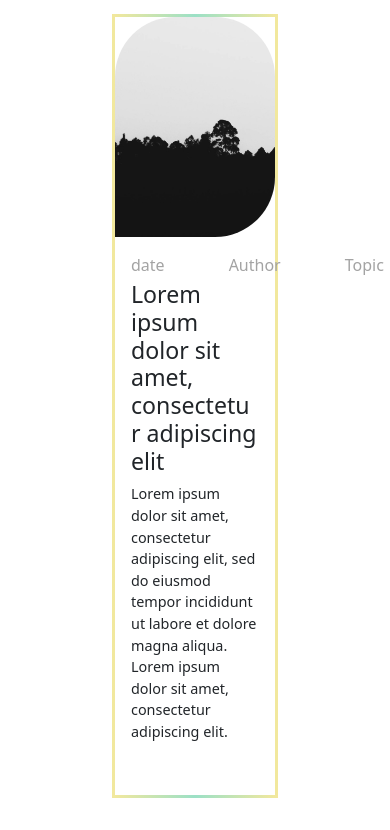
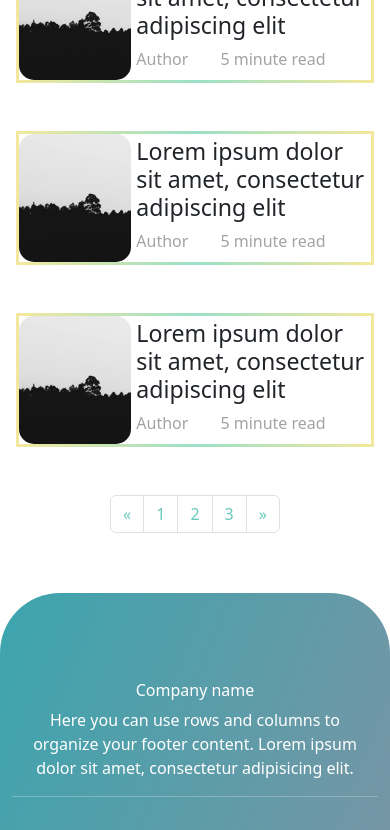
Before and after one commit to codeblue96/IBDA, an Angular app in the folder App/: page /blogs in a window 390 px wide. Shown: the part 800-1630 px from the top of the page. Built offline with nearby package versions, Linux system fonts and the light colour scheme.

Commit message:
blog working fine

```diff
--- a/App/src/app/blog/blog.component.css
+++ b/App/src/app/blog/blog.component.css
@@ -96,6 +96,9 @@ body {
   background-color: #00FEDE;
   transition: all .5s ease;
 }
+.blog-time{
+  display: none;
+}
 
 /* When the search element has the 'open' class */
 /* .search.open {
@@ -143,3 +146,32 @@ body {
   position: relative;
   margin-left: 5px;
   transition: all} */
+
+.page-link {
+  color: #69caba;
+}
+
+@media (max-width: 425px) {
+  .cards-section {
+    padding: 0 1rem;
+  }
+
+  .img-fluid {
+    height: 8rem !important;
+    width: 7rem !important;
+    border-radius: 15px;
+  }
+
+  .blog-text, .blog-date, .blog-topic, .vertical-line {
+    display: none;
+  }
+
+  .card-body {
+    padding: 0;
+    display: flex;
+    flex-direction: column-reverse;
+  }
+  .blog-time{
+    display: block;
+  }
+}
--- a/App/src/app/blog/blog.component.html
+++ b/App/src/app/blog/blog.component.html
@@ -29,7 +29,33 @@
               eiusmod tempor incididunt ut labore et dolore magna aliqua.Lorem ipsum dolor sit amet, consectetur
               adipiscing elit, sed do
               eiusmod tempor incididunt ut labore et dolore magna aliqua.</div>
-            <button>Read More</button>
+            <button routerLink="/blog-reading" >Read More</button>
+          </div>
+        </div>
+      </div>
+      <div class="carousel-item">
+        <div class="row">
+          <div class="col-5">
+            <div class="bg-img">
+              <img class="img-fluid" src="/assets/imgs/blog-hero.jpg" alt="">
+            </div>
+          </div>
+          <div class="col-7 p-4">
+            <div class="blog-info">
+              <div class="blog-date">date</div>
+              <div class="vertical-line"></div>
+              <div class="author-name">Author</div>
+              <div class="vertical-line"></div>
+              <div class="blog-topic">Topic</div>
+            </div>
+            <h3 class="blog-heading text-white mt-3">Lorem ipsum dolor sit amet, consectetur adipiscing elit,</h3>
+            <div class="blog-text text-white mt-5">Lorem ipsum dolor sit amet, consectetur adipiscing elit, sed do
+              eiusmod tempor incididunt ut labore et dolore magna aliqua.Lorem ipsum dolor sit amet, consectetur
+              adipiscing elit, sed do
+              eiusmod tempor incididunt ut labore et dolore magna aliqua.Lorem ipsum dolor sit amet, consectetur
+              adipiscing elit, sed do
+              eiusmod tempor incididunt ut labore et dolore magna aliqua.</div>
+            <button routerLink="/blog-reading" >Read More</button>
           </div>
         </div>
       </div>
@@ -56,34 +82,7 @@
               eiusmod tempor incididunt ut labore et dolore magna aliqua.Lorem ipsum dolor sit amet, consectetur
               adipiscing elit, sed do
               eiusmod tempor incididunt ut labore et dolore magna aliqua.</div>
-            <button>Read More</button>
-          </div>
-        </div>
-      </div>
-
-      <div class="carousel-item">
-        <div class="row">
-          <div class="col-5">
-            <div class="bg-img">
-              <img class="img-fluid" src="/assets/imgs/blog-hero.jpg" alt="">
-            </div>
-          </div>
-          <div class="col-7 p-4">
-            <div class="blog-info">
-              <div class="blog-date">date</div>
-              <div class="vertical-line"></div>
-              <div class="author-name">Author</div>
-              <div class="vertical-line"></div>
-              <div class="blog-topic">Topic</div>
-            </div>
-            <h3 class="blog-heading text-white mt-3">Lorem ipsum dolor sit amet, consectetur adipiscing elit,</h3>
-            <div class="blog-text text-white mt-5">Lorem ipsum dolor sit amet, consectetur adipiscing elit, sed do
-              eiusmod tempor incididunt ut labore et dolore magna aliqua.Lorem ipsum dolor sit amet, consectetur
-              adipiscing elit, sed do
-              eiusmod tempor incididunt ut labore et dolore magna aliqua.Lorem ipsum dolor sit amet, consectetur
-              adipiscing elit, sed do
-              eiusmod tempor incididunt ut labore et dolore magna aliqua.</div>
-            <button>Read More</button>
+            <button routerLink="/blog-reading" >Read More</button>
           </div>
         </div>
       </div>
@@ -105,11 +104,11 @@
 <div class="cards-section">
   <a routerLink="/blog-reading" class="card mt-5 blog-card">
     <div class="row g-0">
-      <div class="col-md-4">
+      <div class="col-4 col-md-4">
         <img src="/assets/imgs/blog-hero.jpg" class="img-fluid" alt="..."
           style="height: 220px; width: 450px; object-fit: cover;">
       </div>
-      <div class="col-md-8">
+      <div class="col-8 col-md-8">
         <div class="card-body">
           <div class="blog-info">
             <div class="blog-date">date</div>
@@ -117,22 +116,22 @@
             <div class="author-name">Author</div>
             <div class="vertical-line"></div>
             <div class="blog-topic">Topic</div>
+            <div class="blog-time">5 minute read</div>
           </div>
           <h3 class="blog-heading mt-1">Lorem ipsum dolor sit amet, consectetur adipiscing elit</h3>
           <p class="blog-text mt-2">Lorem ipsum dolor sit amet, consectetur adipiscing elit, sed do eiusmod tempor
             incididunt ut labore et dolore magna aliqua. Lorem ipsum dolor sit amet, consectetur adipiscing elit.</p>
-          <button class="btn btn-primary">Read More</button>
         </div>
       </div>
     </div>
   </a>
   <a routerLink="/blog-reading" class="card mt-5 blog-card">
     <div class="row g-0">
-      <div class="col-md-4">
+      <div class="col-4 col-md-4">
         <img src="/assets/imgs/blog-hero.jpg" class="img-fluid" alt="..."
           style="height: 220px; width: 450px; object-fit: cover;">
       </div>
-      <div class="col-md-8">
+      <div class="col-8 col-md-8">
         <div class="card-body">
           <div class="blog-info">
             <div class="blog-date">date</div>
@@ -140,22 +139,22 @@
             <div class="author-name">Author</div>
             <div class="vertical-line"></div>
             <div class="blog-topic">Topic</div>
+            <div class="blog-time">5 minute read</div>
           </div>
           <h3 class="blog-heading mt-1">Lorem ipsum dolor sit amet, consectetur adipiscing elit</h3>
           <p class="blog-text mt-2">Lorem ipsum dolor sit amet, consectetur adipiscing elit, sed do eiusmod tempor
             incididunt ut labore et dolore magna aliqua. Lorem ipsum dolor sit amet, consectetur adipiscing elit.</p>
-          <button class="btn btn-primary">Read More</button>
         </div>
       </div>
     </div>
   </a>
   <a routerLink="/blog-reading" class="card mt-5 blog-card">
     <div class="row g-0">
-      <div class="col-md-4">
+      <div class="col-4 col-md-4">
         <img src="/assets/imgs/blog-hero.jpg" class="img-fluid" alt="..."
           style="height: 220px; width: 450px; object-fit: cover;">
       </div>
-      <div class="col-md-8">
+      <div class="col-8 col-md-8">
         <div class="card-body">
           <div class="blog-info">
             <div class="blog-date">date</div>
@@ -163,22 +162,22 @@
             <div class="author-name">Author</div>
             <div class="vertical-line"></div>
             <div class="blog-topic">Topic</div>
+            <div class="blog-time">5 minute read</div>
           </div>
           <h3 class="blog-heading mt-1">Lorem ipsum dolor sit amet, consectetur adipiscing elit</h3>
           <p class="blog-text mt-2">Lorem ipsum dolor sit amet, consectetur adipiscing elit, sed do eiusmod tempor
             incididunt ut labore et dolore magna aliqua. Lorem ipsum dolor sit amet, consectetur adipiscing elit.</p>
-          <button class="btn btn-primary">Read More</button>
         </div>
       </div>
     </div>
   </a>
   <a routerLink="/blog-reading" class="card mt-5 blog-card">
     <div class="row g-0">
-      <div class="col-md-4">
+      <div class="col-4 col-md-4">
         <img src="/assets/imgs/blog-hero.jpg" class="img-fluid" alt="..."
           style="height: 220px; width: 450px; object-fit: cover;">
       </div>
-      <div class="col-md-8">
+      <div class="col-8 col-md-8">
         <div class="card-body">
           <div class="blog-info">
             <div class="blog-date">date</div>
@@ -186,22 +185,22 @@
             <div class="author-name">Author</div>
             <div class="vertical-line"></div>
             <div class="blog-topic">Topic</div>
+            <div class="blog-time">5 minute read</div>
           </div>
           <h3 class="blog-heading mt-1">Lorem ipsum dolor sit amet, consectetur adipiscing elit</h3>
           <p class="blog-text mt-2">Lorem ipsum dolor sit amet, consectetur adipiscing elit, sed do eiusmod tempor
             incididunt ut labore et dolore magna aliqua. Lorem ipsum dolor sit amet, consectetur adipiscing elit.</p>
-          <button class="btn btn-primary">Read More</button>
         </div>
       </div>
     </div>
   </a>
   <a routerLink="/blog-reading" class="card mt-5 blog-card">
     <div class="row g-0">
-      <div class="col-md-4">
+      <div class="col-4 col-md-4">
         <img src="/assets/imgs/blog-hero.jpg" class="img-fluid" alt="..."
           style="height: 220px; width: 450px; object-fit: cover;">
       </div>
-      <div class="col-md-8">
+      <div class="col-8 col-md-8">
         <div class="card-body">
           <div class="blog-info">
             <div class="blog-date">date</div>
@@ -209,13 +208,31 @@
             <div class="author-name">Author</div>
             <div class="vertical-line"></div>
             <div class="blog-topic">Topic</div>
+            <div class="blog-time">5 minute read</div>
           </div>
           <h3 class="blog-heading mt-1">Lorem ipsum dolor sit amet, consectetur adipiscing elit</h3>
           <p class="blog-text mt-2">Lorem ipsum dolor sit amet, consectetur adipiscing elit, sed do eiusmod tempor
             incididunt ut labore et dolore magna aliqua. Lorem ipsum dolor sit amet, consectetur adipiscing elit.</p>
-          <button class="btn btn-primary">Read More</button>
         </div>
       </div>
     </div>
   </a>
+
+  <nav aria-label="Page navigation example" class="mt-5">
+    <ul class="pagination justify-content-center">
+      <li class="page-item">
+        <a class="page-link" href="#" aria-label="Previous">
+          <span aria-hidden="true">&laquo;</span>
+        </a>
+      </li>
+      <li class="page-item"><a class="page-link" href="#">1</a></li>
+      <li class="page-item"><a class="page-link" href="#">2</a></li>
+      <li class="page-item"><a class="page-link" href="#">3</a></li>
+      <li class="page-item">
+        <a class="page-link" href="#" aria-label="Next">
+          <span aria-hidden="true">&raquo;</span>
+        </a>
+      </li>
+    </ul>
+  </nav>
 </div>
```
